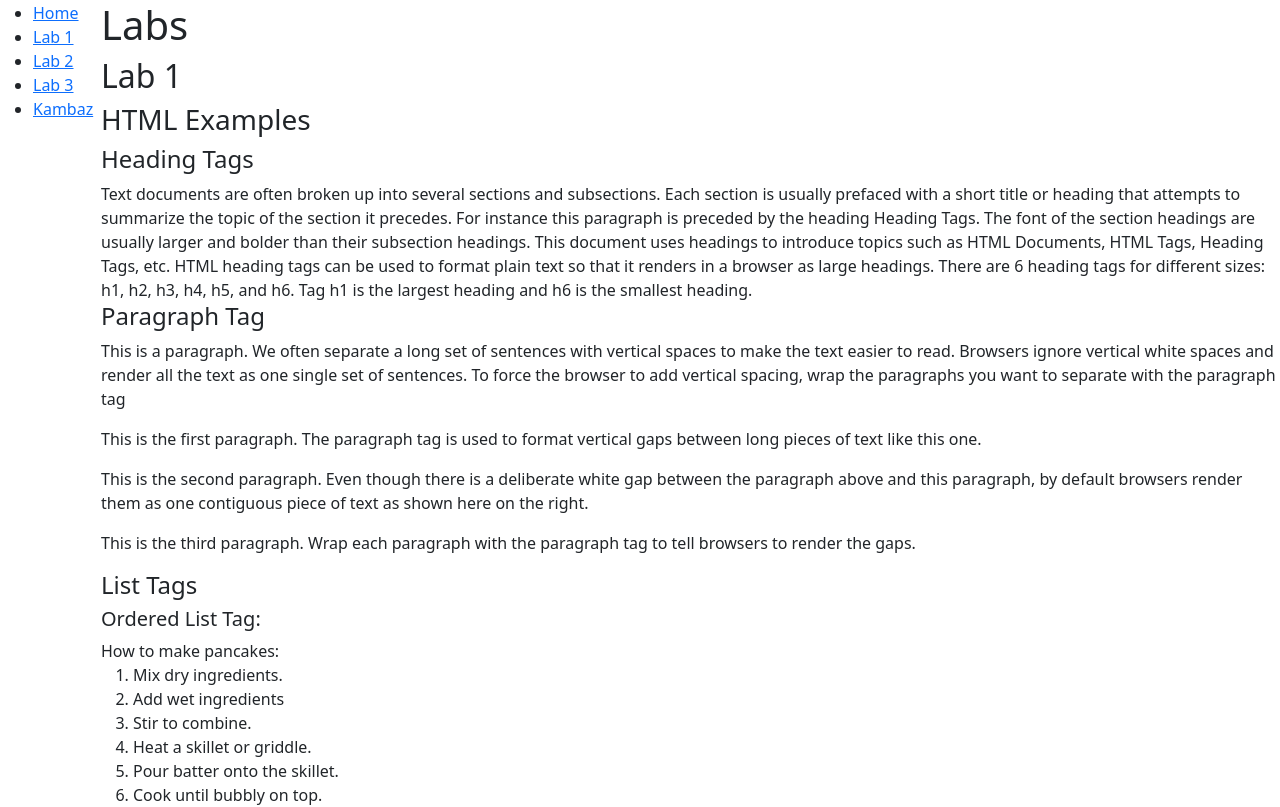
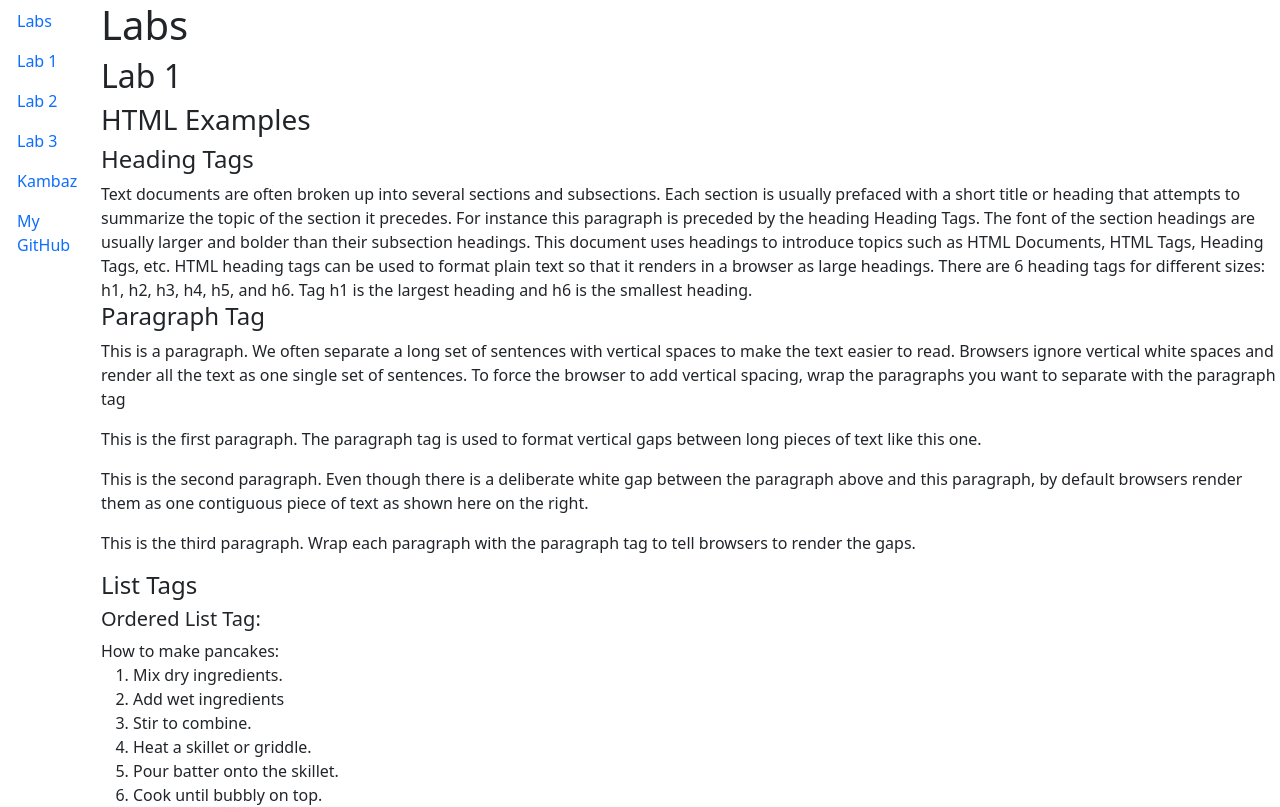
Before and after one commit to estebanpuyanas/cs4550-webdev, a Next.js app: page /labs/lab1 in a window 1280 px wide. Shown: the top 807 px of the page. Built offline with nearby package versions, Linux system fonts and the light colour scheme.

Commit message:
lab 2.4.x progress

```diff
--- a/app/labs/TOC.tsx
+++ b/app/labs/TOC.tsx
@@ -1,32 +1,37 @@
+"use client";
+import { Nav, NavItem, NavLink } from "react-bootstrap";
 import Link from "next/link";
 export default function TOC() {
   return (
-    <ul>
-      <li>
-        <Link href="/labs" id="wd-lab1-link">
-          Home{" "}
-        </Link>
-      </li>
-      <li>
-        <Link href="/labs/lab1" id="wd-lab1-link">
-          Lab 1{" "}
-        </Link>
-      </li>
-      <li>
-        <Link href="/labs/lab2" id="wd-lab2-link">
-          Lab 2{" "}
-        </Link>
-      </li>
-      <li>
-        <Link href="/labs/lab3" id="wd-lab3-link">
-          Lab 3{" "}
-        </Link>
-      </li>
-      <li>
-        <Link href="/" id="wd-lab3-link">
-          Kambaz{" "}
-        </Link>{" "}
-      </li>
-    </ul>
+    <Nav variant="pills">
+      <NavItem>
+        <NavLink href="/labs" as={Link}>
+          Labs
+        </NavLink>
+      </NavItem>
+      <NavItem>
+        <NavLink href="/labs/lab1" as={Link}>
+          Lab 1
+        </NavLink>
+      </NavItem>
+      <NavItem>
+        <NavLink href="/labs/lab2" as={Link}>
+          Lab 2
+        </NavLink>
+      </NavItem>
+      <NavItem>
+        <NavLink href="/labs/lab3" as={Link}>
+          Lab 3
+        </NavLink>
+      </NavItem>
+      <NavItem>
+        <NavLink href="/" as={Link}>
+          Kambaz
+        </NavLink>
+      </NavItem>
+      <NavItem>
+        <NavLink href="https://github.com/estebanpuyanas">My GitHub</NavLink>
+      </NavItem>
+    </Nav>
   );
 }
--- a/app/labs/lab1/page.tsx
+++ b/app/labs/lab1/page.tsx
@@ -223,15 +223,18 @@ export default function Lab1() {
       <h5>Text boxes</h5>
       <label>Biography:</label>
       <br />
-      <textarea id="wd-textarea" cols={30} rows={10}>
-        Lorem ipsum dolor sit amet, consectetur adipiscing elit, sed do eiusmod
+      <textarea
+        id="wd-textarea"
+        cols={30}
+        rows={10}
+        defaultValue={`Lorem ipsum dolor sit amet, consectetur adipiscing elit, sed do eiusmod
         tempor incididunt ut labore et dolore magna aliqua. Ut enim ad minim
         veniam, quis nostrud exercitation ullamco laboris nisi ut aliquip ex ea
         commodo consequat. Duis aute irure dolor in reprehenderit in voluptate
         velit esse cillum dolore eu fugiat nulla pariatur. Excepteur sint
         occaecat cupidatat non proident, sunt in culpa qui officia deserunt
-        mollit anim id est laborum.
-      </textarea>
+        mollit anim id est laborum.`}
+      />
       <h5 id="wd-buttons">Buttons</h5>
       <button
         type="button"
@@ -275,24 +278,16 @@ export default function Lab1() {
       <select id="wd-select-one-genre">
         <option value="COMEDY">Comedy</option>
         <option value="DRAMA">Drama</option>
-        <option selected value="SCIFI">
-          Science Fiction
-        </option>
+        <option defaultValue="SCIFI">Science Fiction</option>
         <option value="FANTASY">Fantasy</option>
       </select>
       <h5>Select many</h5>
       <label htmlFor="wd-select-many-genre"> Favorite movie genres: </label>
       <br />
       <select multiple id="wd-select-many-genre">
-        <option value="COMEDY" selected>
-          {" "}
-          Comedy{" "}
-        </option>
+        <option defaultValue="COMEDY"> Comedy </option>
         <option value="DRAMA"> Drama </option>
-        <option value="SCIFI" selected>
-          {" "}
-          Science Fiction{" "}
-        </option>
+        <option defaultValue="SCIFI"> Science Fiction </option>
         <option value="FANTASY"> Fantasy </option>
       </select>
       <h4>Other HTML field types</h4>
```
Also changed, not shown: app/labs/lab2/BootstrapForms.tsx (+4 -4 lines).
